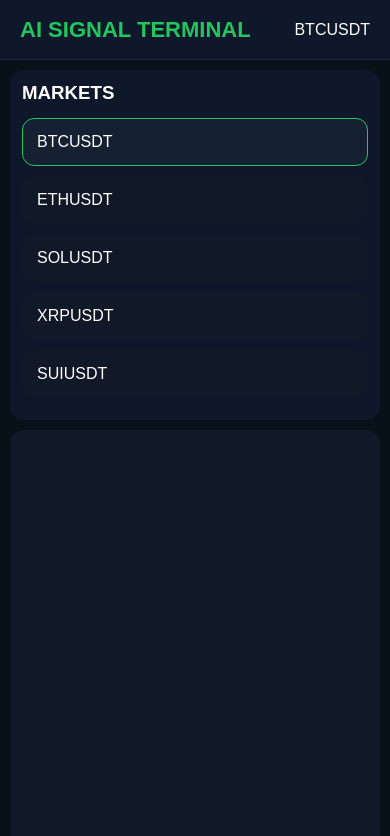
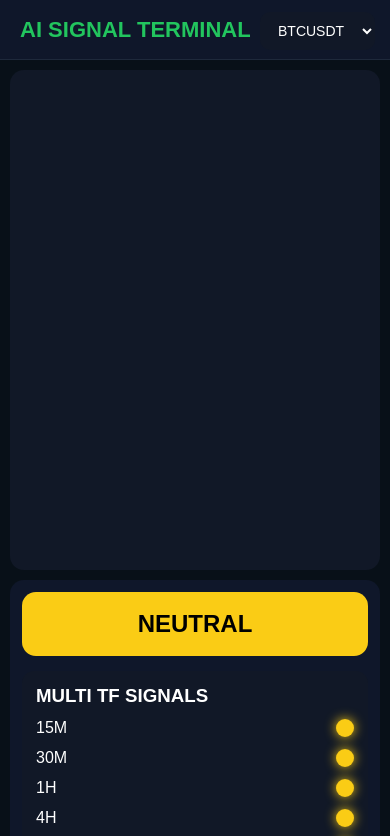
Before and after one commit to learningtube-hub/trading-signal, a plain HTML site: page index.html in a window 390 px wide. Shown: the top 836 px of the page. Drawn offline with Linux system fonts and the light colour scheme; a script that the page names is missing.

Commit message:
Update index.html

```diff
--- a/index.html
+++ b/index.html
@@ -1,7 +1,7 @@
 <!DOCTYPE html>
 <html lang="en">
 <head>
-<meta charset="UTF-8" />
+<meta charset="UTF-8"/>
 <meta name="viewport" content="width=device-width, initial-scale=1.0"/>
 
 <title>AI PRO SIGNAL TERMINAL</title>
@@ -33,12 +33,33 @@ display:flex;
 align-items:center;
 justify-content:space-between;
 padding:0 20px;
+position:relative;
 }
 
 .logo{
 font-size:22px;
 font-weight:bold;
 color:#22c55e;
+}
+
+/* MOBILE PAIR SELECT */
+
+.mobilePairBar{
+display:none;
+position:absolute;
+right:15px;
+top:12px;
+z-index:999;
+}
+
+.mobilePairBar select{
+background:#111827;
+color:white;
+border:none;
+padding:10px 14px;
+border-radius:10px;
+outline:none;
+font-size:14px;
 }
 
 /* MAIN */
@@ -102,7 +123,7 @@ border-color:#22c55e;
 background:#162033;
 }
 
-/* SIGNAL BOX */
+/* SIGNAL */
 
 .signal{
 padding:18px;
@@ -195,7 +216,7 @@ justify-content:space-between;
 margin:12px 0;
 }
 
-/* BAR */
+/* CONFIDENCE BAR */
 
 .barWrap{
 width:100%;
@@ -257,20 +278,37 @@ transform:scale(1.05);
 
 @media(max-width:900px){
 
+body{
+overflow:auto;
+}
+
 .main{
 flex-direction:column;
+height:auto;
 overflow:auto;
-height:auto;
 }
 
-.left,
-.center,
+/* HIDE LEFT */
+
+.left{
+display:none;
+}
+
+/* FULL WIDTH */
+
+.center{
+width:100%;
+height:500px;
+}
+
 .right{
 width:100%;
 }
 
-.center{
-height:500px;
+/* MOBILE DROPDOWN */
+
+.mobilePairBar{
+display:block;
 }
 
 }
@@ -290,6 +328,26 @@ AI SIGNAL TERMINAL
 
 <div id="currentPair">
 BTCUSDT
+</div>
+
+<!-- MOBILE SELECT -->
+
+<div class="mobilePairBar">
+
+<select id="mobilePairSelect" onchange="mobilePairChange(this.value)">
+
+<option value="BTCUSDT">BTCUSDT</option>
+
+<option value="ETHUSDT">ETHUSDT</option>
+
+<option value="SOLUSDT">SOLUSDT</option>
+
+<option value="XRPUSDT">XRPUSDT</option>
+
+<option value="SUIUSDT">SUIUSDT</option>
+
+</select>
+
 </div>
 
 </div>
@@ -332,7 +390,7 @@ SUIUSDT
 
 <div class="center">
 
-<!-- BUY SELL OVERLAY -->
+<!-- OVERLAY -->
 
 <div id="overlaySignal" class="overlaySignal">
 <span id="overlayText"></span>
@@ -492,7 +550,7 @@ save_image:false
 
 loadChart(currentPair);
 
-/* CHANGE PAIR */
+/* DESKTOP CHANGE */
 
 function changePair(pair,el){
 
@@ -500,7 +558,7 @@ currentPair=pair;
 
 document.getElementById("currentPair").innerText=pair;
 
-/* ACTIVE */
+document.getElementById("mobilePairSelect").value=pair;
 
 document.querySelectorAll(".pair").forEach(p=>{
 
@@ -510,7 +568,19 @@ p.classList.remove("activePair");
 
 el.classList.add("activePair");
 
-/* LOAD */
+loadChart(pair);
+
+update();
+
+}
+
+/* MOBILE CHANGE */
+
+function mobilePairChange(pair){
+
+currentPair=pair;
+
+document.getElementById("currentPair").innerText=pair;
 
 loadChart(pair);
 
@@ -603,7 +673,7 @@ el.classList.add("yellow");
 
 }
 
-/* AUDIO */
+/* SOUND */
 
 function playAlert(){
 
@@ -614,8 +684,6 @@ document.getElementById("alertSound").play();
 /* UI */
 
 function updateUI(signal,price,rsi){
-
-/* MAIN SIGNAL */
 
 let box=document.getElementById("mainSignal");
 
@@ -693,7 +761,7 @@ let ovText=document.getElementById("overlayText");
 
 ov.style.display="none";
 
-/* ONLY BUY SELL */
+/* ONLY BUY / SELL */
 
 if(signal=="LONG"){
 
@@ -724,8 +792,6 @@ playAlert();
 /* UPDATE */
 
 async function update(){
-
-/* DATA */
 
 let d15=await getData("15m");
 
@@ -773,7 +839,7 @@ setLight("l4h",s4);
 
 setLight("l1d",sD);
 
-/* MAIN = 4H */
+/* MAIN */
 
 let price=d4[d4.length-1];
 
@@ -785,7 +851,7 @@ updateUI(s4,price,r4);
 
 update();
 
-/* REALTIME */
+/* REFRESH */
 
 setInterval(update,10000);
 
```
